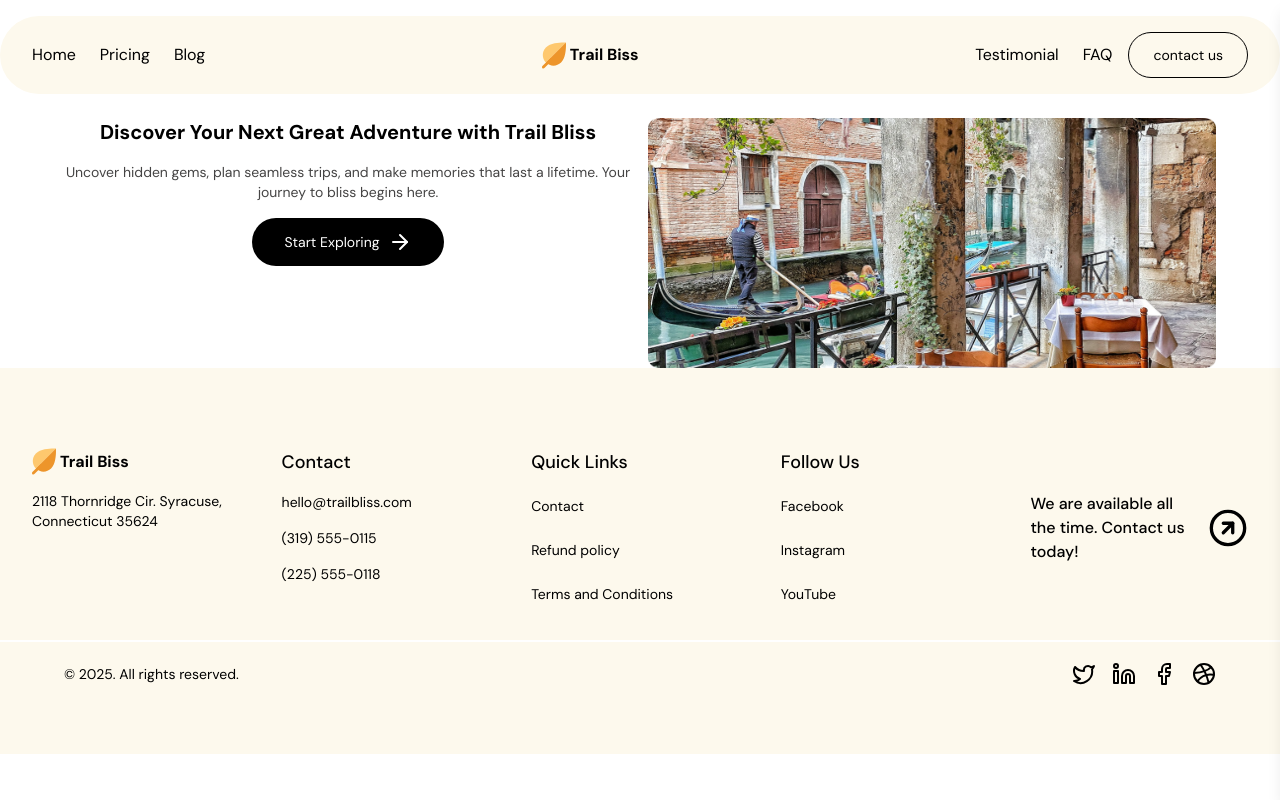
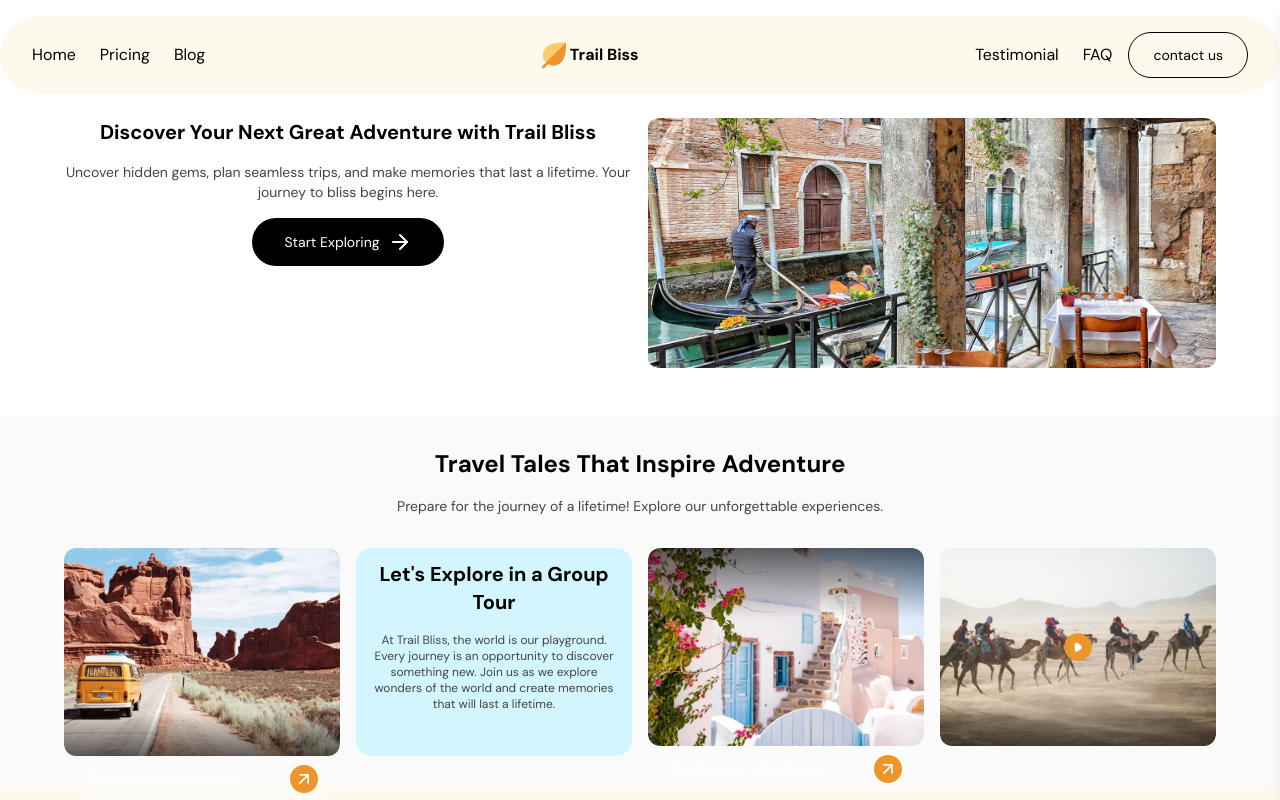
Before and after one commit to abolfazltalebi/trialBiss.com, a React (Vite) app: page / in a window 1280 px wide. Shown: the top 800 px of the page. Built offline with nearby package versions, Linux system fonts and the light colour scheme.

Commit message:
some changes and fixed travel section and more...

```diff
--- a/src/pages/Home/Home.jsx
+++ b/src/pages/Home/Home.jsx
@@ -2,9 +2,6 @@ import { ArrowRight, ArrowRightCircle, Play } from "lucide-react";
 
 import Button from "../../components/Button";
 import HeroSection from "./HeroSection/HeroSection";
-import image1 from "@/assets/images/image1.webp";
-import image2 from "@/assets/images/image2.webp";
-import image3 from "@/assets/images/image3.webp";
 import TravelSection from "./TravelSection/TravelSection";
 
 export default function Home() {
--- a/src/pages/Home/TravelSection/TravelSection.jsx
+++ b/src/pages/Home/TravelSection/TravelSection.jsx
@@ -1,18 +1,20 @@
-import TravelHeaderSection from "./TravelHeaderSection";
-import TraveIImageCard from "./TraveIImageCard.JSX";
+import TraveIImageCard from "./TraveIImageCard.jsx";
+import TravelHeaderSection from "./TravelHeaderSection.jsx";
 import TravelInfoCard from "./TravelInfoCard";
+import image1 from "@/assets/images/image1.webp";
+import image2 from "@/assets/images/image2.webp";
+import image3 from "@/assets/images/image3.webp";
 
-export default function TravelSection({ images = [] }) {
-  if (!images || images.length < 3) return null;
+export default function TravelSection() {
   return (
     <section className="bg-[#FAFAFA]">
       <div className="container space-y-8 py-8">
         <TravelHeaderSection />
         <div className="grid grid-cols-1 sm:grid-cols-4 gap-4">
-          <TraveIImageCard image={images[0]} overlayPosition="bottom" />
+          <TraveIImageCard image={image1} overlayPosition="bottom" />
           <TravelInfoCard />
-          <TraveIImageCard image={images[1]} overlayPosition="top" />
-          <img src={images[2]} alt="Travel" className="rounded-xl" />
+          <TraveIImageCard image={image2} overlayPosition="top" />
+          <img src={image3} alt="Travel" className="rounded-xl" />
         </div>
       </div>
     </section>
```
Also changed, not shown: src/pages/Home/TravelSection/TraveIImageCard.jsx (+9 -2 lines), src/pages/Home/TravelSection/TravelHeaderSection.jsx (+9 -6 lines).
